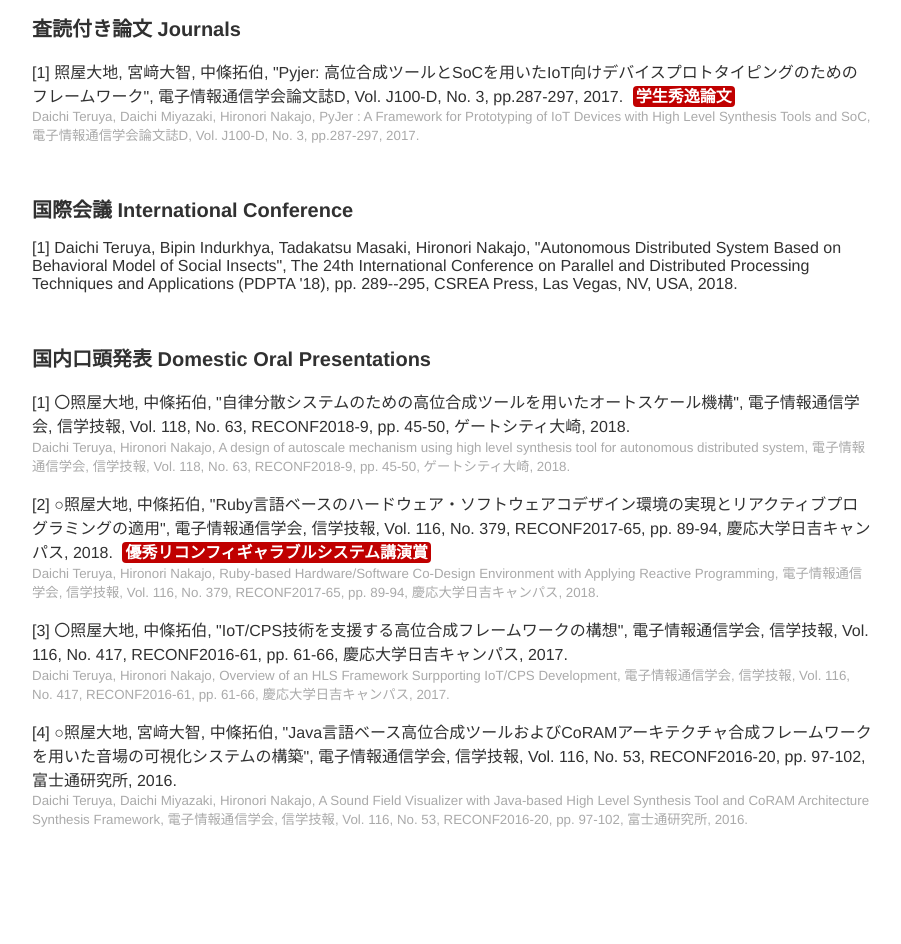
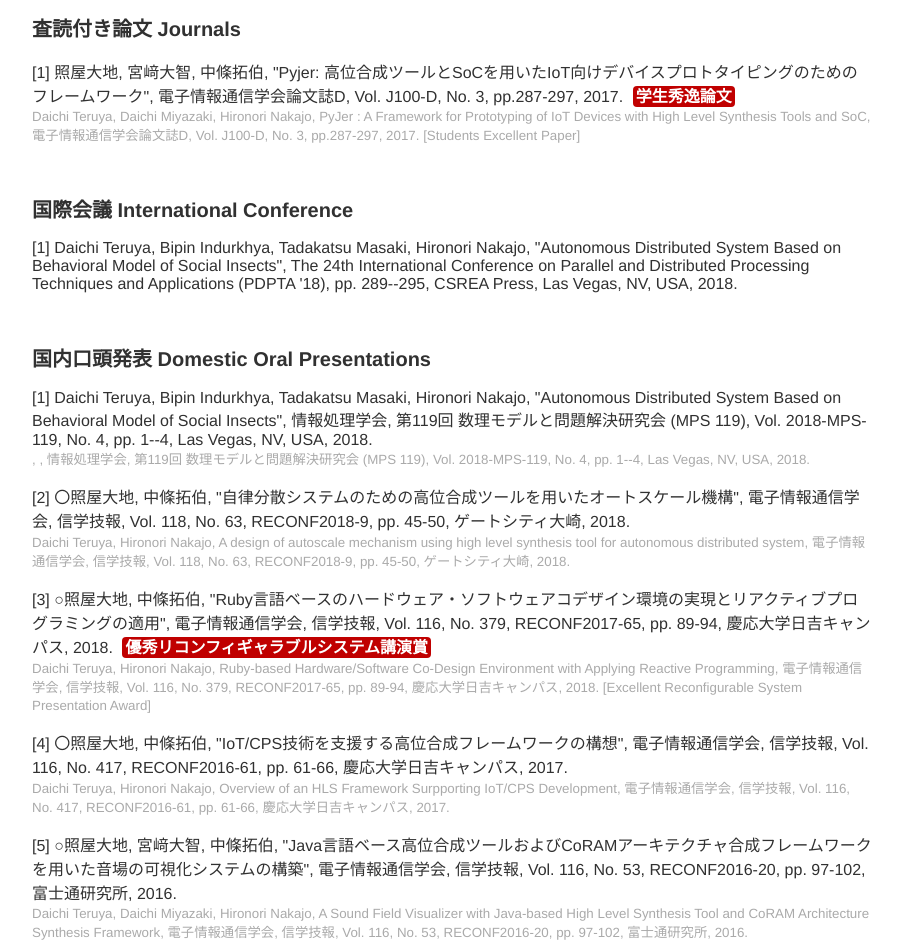
Before and after one commit to maruuusa83/profile, a plain HTML site: page index.html in a window 1280 px wide. Shown: the part 2340-3284 px from the top of the page, without its empty margins (188-1089 px from the left). Drawn offline with nearby package versions, Linux system fonts and the light colour scheme.

Commit message:
add some additional info in en

```diff
--- a/index.html
+++ b/index.html
@@ -59,7 +59,7 @@
         <ul>
           <li>国立東京農工大学 工学府 博士前期課程 電子情報工学専攻 知能・情報工学専修 中條研究室<span class="en">Doctral Course Student, Nakajo Lab., Intelligence and Information Engineering Cource, Dept. of Electronic and Information Engineering, Grad. Sch. of Eng., Tokyo University of Agriculture and Technology</span></li>
           <li>日本学術振興会 特別研究員 DC1<span class="en">JSPS Research Fellowships for Young Scientists DC1</span></li>
-          <li>平成29年度未踏IT人材発掘・育成事業 スーパークリエータ<span class="en">Super Creator of MITOU Program 2017</span></li>
+          <li>平成29年度未踏IT人材発掘・育成事業 スーパークリエータ<span class="en">Certificated Super Creator of MITOU Program 2017</span></li>
         </ul>
       </div>
       <div class="catch">
@@ -71,7 +71,7 @@
       <h2>経歴</h2>
       <ul>
           <li>2018/4 - now 国立東京農工大学 工学府 博士後期課程 電子情報工学専攻 知能・情報工学専修 中條研究室<span class="en">Doctoral Course Student, Intelligence and Information Engineering Course, Dept. of Electronic and Information Engeneering, Grad. Sch. of Eng., Tokyo University of Agriculture and Technology</span></li>
-        <li>2017/4 - 2018/3 国立東京農工大学 工学府 博士前期課程 情報工学専攻 中條研究室<span class="important">早期卒業</span><span class="en">Master of Eng., Nakajo Lab., Dept. of Computer and Information Sciences, Grad. Sch. of Eng., Tokyo University of Agriculture and Technology</span></li>
+        <li>2017/4 - 2018/3 国立東京農工大学 工学府 博士前期課程 情報工学専攻 中條研究室<span class="important">早期卒業</span><span class="en">Master of Eng., Nakajo Lab., Dept. of Computer and Information Sciences, Grad. Sch. of Eng., Tokyo University of Agriculture and Technology [Early Completion]</span></li>
         <li>2015/4 - 2017/4 国立東京農工大学 工学部 情報工学科 中條研究室<span class="en">Bachelor of Eng., Nakajo Lab., Dept. of Computer and Information Sciences, Tokyo University of Agriculture and Technology</span></li>
         <li>2010/4 - 2015/3 国立沖縄工業高等専門学校 メディア情報工学科 正木研究室<span class="en">Foundation Degree of Eng., Masaki Lab., Department of Media Information, National Institute of Technology, Okinawa Collage</span></li>
       </ul>
@@ -213,6 +213,7 @@
       <span class="etitle"></span>,
       <span class="bookinfo"></span>,
       <span class="year"></span>.
+      <span class="etext"></span>
     </span>
   </p>
 </div>
@@ -241,6 +242,7 @@
     <span class="en">
       <span class="etitle"></span>,
       <span class="year"></span>.
+      <span class="eprize"></span>
     </span>
   </p>
 </div>
--- a/static/data.js
+++ b/static/data.js
@@ -7,6 +7,7 @@ var data = {
       etitle: "PyJer : A Framework for Prototyping of IoT Devices with High Level Synthesis Tools and SoC",
       bookinfo: "電子情報通信学会論文誌D, Vol. J100-D, No. 3, pp.287-297",
       text: '<span class="important">学生秀逸論文</span>',
+      etext: '[Students Excellent Paper]',
       year: 2017
     }
   ],
@@ -22,6 +23,11 @@ var data = {
   domestic_conf:
   [
     {
+      authors: "Daichi Teruya, Bipin Indurkhya, Tadakatsu Masaki, Hironori Nakajo",
+      title: "Autonomous Distributed System Based on Behavioral Model of Social Insects",
+      bookinfo: "情報処理学会, 第119回 数理モデルと問題解決研究会 (MPS 119), Vol. 2018-MPS-119, No. 4, pp. 1--4, Las Vegas, NV, USA",
+      year: 2018,
+    }, {
       authors: "〇照屋大地, 中條拓伯",
       eauthors: "Daichi Teruya, Hironori Nakajo",
       title: "自律分散システムのための高位合成ツールを用いたオートスケール機構",
@@ -35,6 +41,7 @@ var data = {
       etitle: "Ruby-based Hardware/Software Co-Design Environment with Applying Reactive Programming",
       bookinfo: "電子情報通信学会, 信学技報, Vol. 116, No. 379, RECONF2017-65, pp. 89-94, 慶応大学日吉キャンパス",
       text: '<span class="important">優秀リコンフィギャラブルシステム講演賞</span>',
+      etext: '[Excellent Reconfigurable System Presentation Award]',
       year: 2018
     }, {
       authors: "〇照屋大地, 中條拓伯",
@@ -175,6 +182,7 @@ var data = {
       etitle: "Trendmicro Programming Contest",
       year: 2014,
       prize: '<span class="important">国内7位入賞</span>',
+      eprize: '[Domestic 7th Prize]'
     }, {
       title: "第24回全国高等専門学校プログラミングコンテスト自由部門本選",
       etitle: "24th NIT Programming Contest, Free Part",
@@ -182,6 +190,7 @@ var data = {
       project: "Anyware",
       url: { url: "http://www.procon.gr.jp/?page_id=59711", name: "Procon 24th Web Site" },
       prize: '<span class="important">特別賞 (3位相当)</span>',
+      eprize: '[Special Prize (3rd Prize)]'
     }, {
       title: "第23回全国高等専門学校プログラミングコンテスト自由部門本選",
       etitle: "23th NIT Programming Contest, Free Part",
@@ -189,6 +198,7 @@ var data = {
       project: "かしこん！！",
       url: { url: "http://www.procon.gr.jp/?page_id=59691", name: "Procon 23rd Web Site"},
       prize: '<span class="important">特別賞 (3位相当)</span> <span class="important">イグジットチューンズ賞 (企業特別賞)</span>',
+      eprize: '[Special Prize (3rd Prize)][Exit Tunes Award (Special Award by Company)]'
     }, {
       title: "パソコン甲子園2012 プログラミング部門本選",
       etitle: "Pasocon Koshien 2012 Programming Part",
@@ -203,6 +213,7 @@ var data = {
       project: "RunRunRun",
       url: { url: "http://web-ext.u-aizu.ac.jp/pc-concours/2012hon/13/13_team.html", name: "PCK2012 Web Site"},
       prize: '<span class="important">グランプリ</span>',
+      eprize: '[Grand Prize]'
     }, {
       title: "第22回全国高等専門学校プログラミングコンテスト競技部門本選",
       etitle: "22th NIT Programming Contest, Sports Programming Part",
@@ -215,6 +226,7 @@ var data = {
       year: 2011,
       team: "五年保障",
       prize: '<span class="important">サイボウズ社長賞</span>',
+      eprize: '[Cybozu CEO Prize]'
     }, {
       title: "日本情報オリンピック 本選",
       etitle: "Japanese Olympiad of Information",
@@ -233,6 +245,7 @@ var data = {
       etitle: "IT Shinryo Matsuri 2013 Programming Part",
       year: 2013,
       prize: '<span class="important">第一位</span>',
+      eprize: '[1st Prize]',
     }
   ],
   activities:
@@ -242,6 +255,7 @@ var data = {
       etitle: "2017 MITOU Project",
       year: 2017,
       text: '「CPU＋FPGAプラットフォームのためのRubyベースの開発環境」<span class="important">スーパークリエイター認定</span>',
+      etext: '"Ruby-based Development Environment for CPU＋FPGA Platform" [Certificated Super Creater]',
       url: { url: "https://www.ipa.go.jp/jinzai/mitou/2017/seika.html", name: "IPA web site"}
     }, {
       title: "ITfrogs 4期生",
```
